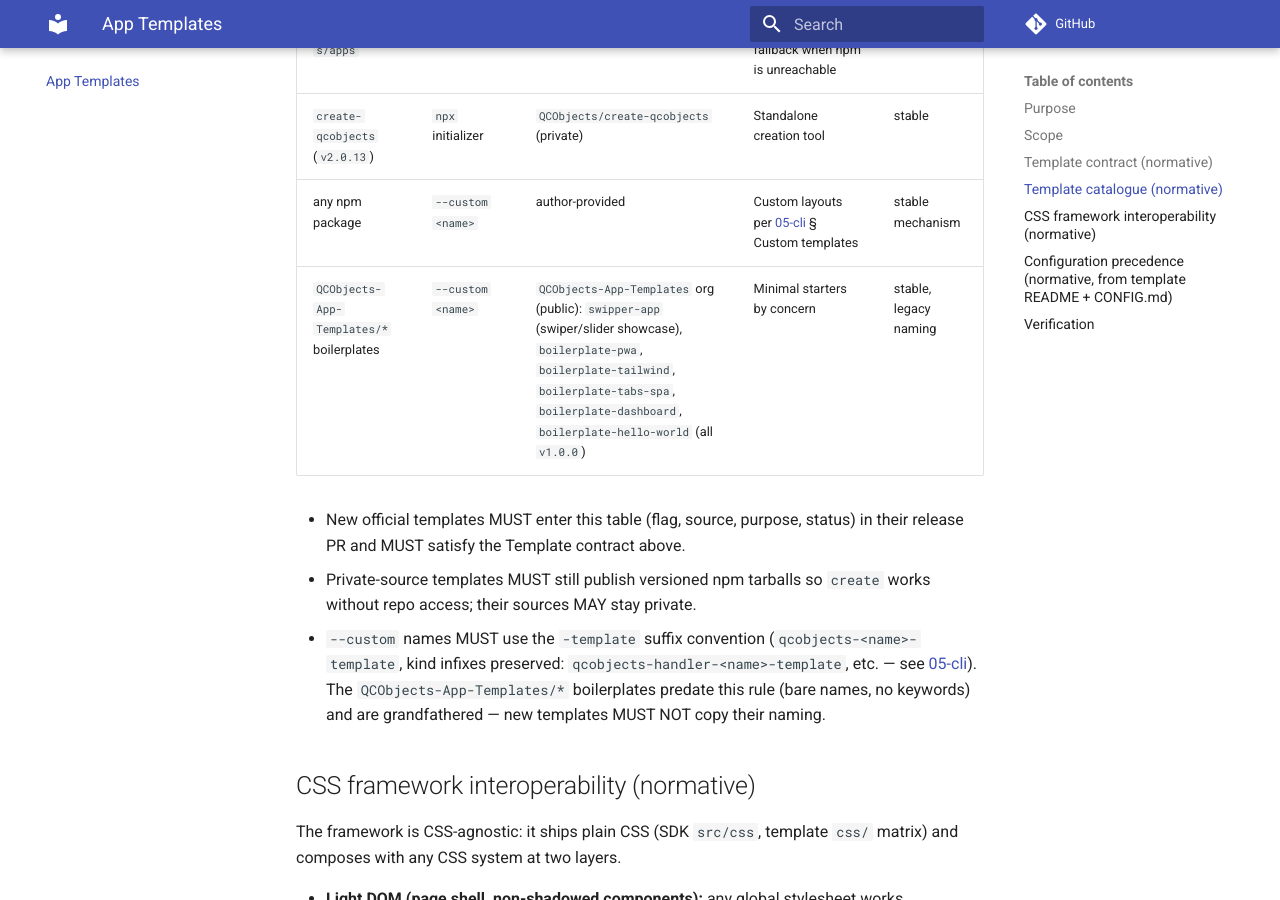
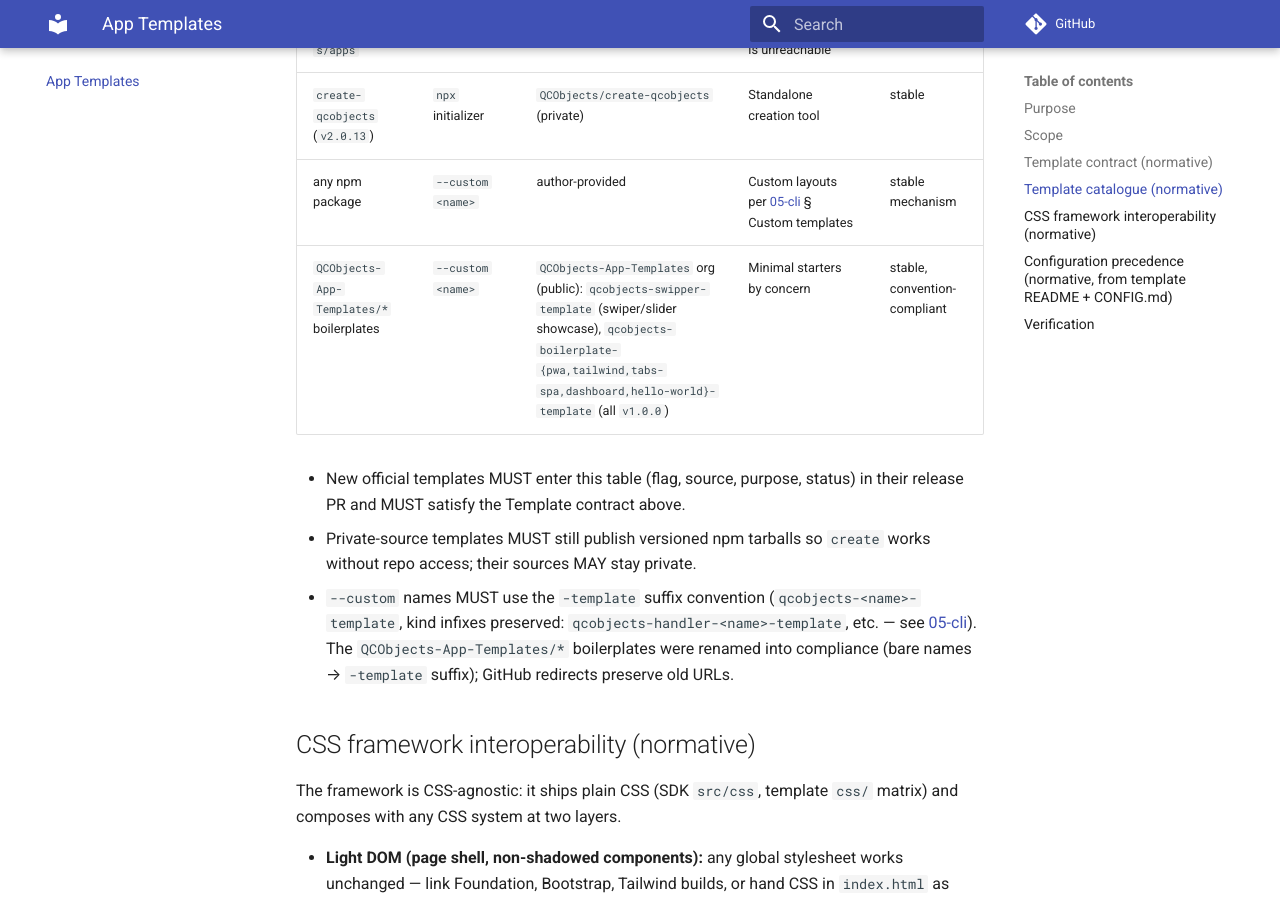
Before and after one commit to QCObjects/product-specs, an MkDocs documentation site: the page built from docs/07-app-templates.md, in a window 1280 px wide and 900 px high, scrolled down 1613 px. Built offline with MkDocs 1.6.1 and Material for MkDocs 9.7.7, drawn with Linux system fonts in a browser that asks for light colours; comment, search, counter and statistics services are not loaded.

Commit message:
fix: boilerplates renamed to -template suffix; drop grandfather rule

```diff
--- a/docs/07-app-templates.md
+++ b/docs/07-app-templates.md
@@ -46,7 +46,7 @@ semantics: [06-app-structure](./06-app-structure.md); widgets: [04-sdk](./04-sdk
 | CLI `src/templates/pwa` + `src/templates/apps` | built-in | `qcobjects-cli` repo | Minimal embedded shell (`sw.js`, `spa-local.*`) — fallback when npm is unreachable | stable |
 | `create-qcobjects` (`v2.0.13`) | `npx` initializer | `QCObjects/create-qcobjects` (private) | Standalone creation tool | stable |
 | any npm package | `--custom <name>` | author-provided | Custom layouts per [05-cli](./05-cli.md) § Custom templates | stable mechanism |
-| `QCObjects-App-Templates/*` boilerplates | `--custom <name>` | `QCObjects-App-Templates` org (public): `swipper-app` (swiper/slider showcase), `boilerplate-pwa`, `boilerplate-tailwind`, `boilerplate-tabs-spa`, `boilerplate-dashboard`, `boilerplate-hello-world` (all `v1.0.0`) | Minimal starters by concern | stable, legacy naming |
+| `QCObjects-App-Templates/*` boilerplates | `--custom <name>` | `QCObjects-App-Templates` org (public): `qcobjects-swipper-template` (swiper/slider showcase), `qcobjects-boilerplate-{pwa,tailwind,tabs-spa,dashboard,hello-world}-template` (all `v1.0.0`) | Minimal starters by concern | stable, convention-compliant |
 
 - New official templates MUST enter this table (flag, source, purpose, status)
   in their release PR and MUST satisfy the Template contract above.
@@ -55,8 +55,8 @@ semantics: [06-app-structure](./06-app-structure.md); widgets: [04-sdk](./04-sdk
 - `--custom` names MUST use the `-template` suffix convention
   (`qcobjects-<name>-template`, kind infixes preserved:
   `qcobjects-handler-<name>-template`, etc. — see [05-cli](./05-cli.md)).
-  The `QCObjects-App-Templates/*` boilerplates predate this rule (bare names,
-  no keywords) and are grandfathered — new templates MUST NOT copy their naming.
+  The `QCObjects-App-Templates/*` boilerplates were renamed into compliance
+  (bare names → `-template` suffix); GitHub redirects preserve old URLs.
 
 ## CSS framework interoperability (normative)
 
```
